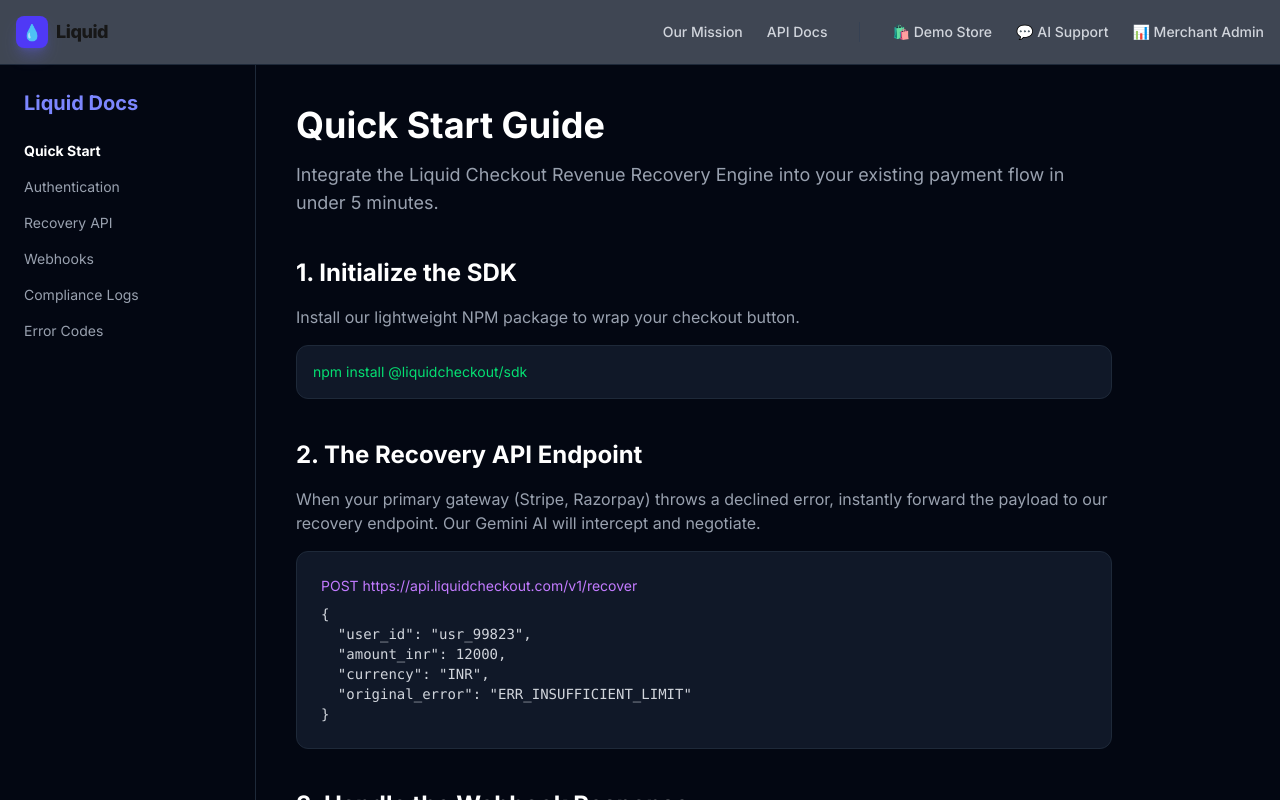
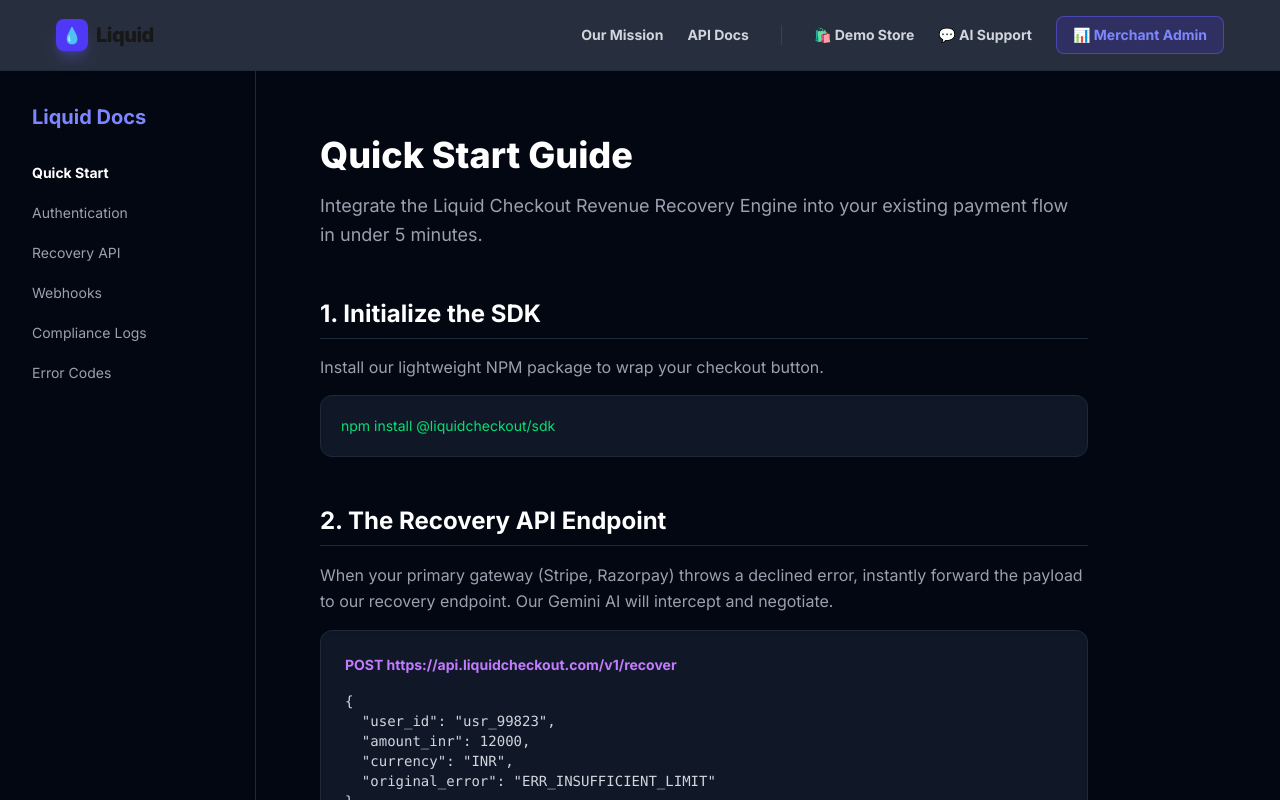
Before and after one commit to Rakshitha-cpu/Liquidcheckout, a Next.js app in the folder frontend/: page /docs in a window 1280 px wide. Shown: the top 800 px of the page. Built offline with nearby package versions, Linux system fonts and the light colour scheme.

Commit message:
style: fix layout alignment for ultra-wide monitors

```diff
--- a/frontend/app/docs/page.tsx
+++ b/frontend/app/docs/page.tsx
@@ -1,12 +1,13 @@
 "use client";
 export default function Docs() {
   return (
-    <main className="min-h-screen bg-gray-950 text-white flex">
+    <main className="flex-1 w-full flex justify-center bg-gray-950 text-white">
 
+      <div className="w-full max-w-7xl flex">
         {/* Sidebar */}
-      <aside className="w-64 border-r border-gray-800 p-6 hidden md:block shrink-0">
-        <h3 className="text-indigo-400 font-bold mb-6 text-xl">Liquid Docs</h3>
-        <ul className="space-y-4 text-sm text-gray-400">
+        <aside className="w-64 border-r border-gray-800 p-8 hidden md:block shrink-0 min-h-[90vh]">
+          <h3 className="text-indigo-400 font-bold mb-8 text-xl">Liquid Docs</h3>
+          <ul className="space-y-5 text-sm text-gray-400">
             <li className="text-white font-bold cursor-pointer">Quick Start</li>
             <li className="hover:text-white cursor-pointer transition">Authentication</li>
             <li className="hover:text-white cursor-pointer transition">Recovery API</li>
@@ -17,25 +18,25 @@ export default function Docs() {
         </aside>
 
         {/* Content */}
-      <div className="flex-1 p-10 max-w-4xl">
-        <h1 className="text-4xl font-bold mb-4">Quick Start Guide</h1>
-        <p className="text-gray-400 text-lg mb-10">
+        <div className="flex-1 p-10 md:p-16 max-w-4xl">
+          <h1 className="text-4xl font-extrabold mb-4 text-white">Quick Start Guide</h1>
+          <p className="text-gray-400 text-lg mb-12 leading-relaxed">
             Integrate the Liquid Checkout Revenue Recovery Engine into your existing payment flow in under 5 minutes.
           </p>
 
-        <h2 className="text-2xl font-bold mb-4">1. Initialize the SDK</h2>
+          <h2 className="text-2xl font-bold mb-4 border-b border-gray-800 pb-2">1. Initialize the SDK</h2>
           <p className="text-gray-400 mb-4">Install our lightweight NPM package to wrap your checkout button.</p>
-        <div className="bg-gray-900 border border-gray-800 rounded-xl p-4 mb-10 font-mono text-sm text-green-400">
+          <div className="bg-gray-900 border border-gray-800 rounded-xl p-5 mb-12 font-mono text-sm text-green-400 shadow-inner">
             npm install @liquidcheckout/sdk
           </div>
 
-        <h2 className="text-2xl font-bold mb-4">2. The Recovery API Endpoint</h2>
-        <p className="text-gray-400 mb-4">
+          <h2 className="text-2xl font-bold mb-4 border-b border-gray-800 pb-2">2. The Recovery API Endpoint</h2>
+          <p className="text-gray-400 mb-4 leading-relaxed">
             When your primary gateway (Stripe, Razorpay) throws a declined error, instantly forward the payload to our recovery endpoint. Our Gemini AI will intercept and negotiate.
           </p>
 
-        <div className="bg-gray-900 border border-gray-800 rounded-xl p-6 mb-10 font-mono text-sm overflow-x-auto">
-          <p className="text-purple-400 mb-2">POST https://api.liquidcheckout.com/v1/recover</p>
+          <div className="bg-gray-900 border border-gray-800 rounded-xl p-6 mb-12 font-mono text-sm overflow-x-auto shadow-inner">
+            <p className="text-purple-400 mb-4 font-bold">POST https://api.liquidcheckout.com/v1/recover</p>
             <pre className="text-gray-300">
 {`{
   "user_id": "usr_99823",
@@ -46,11 +47,11 @@ export default function Docs() {
             </pre>
           </div>
 
-        <h2 className="text-2xl font-bold mb-4">3. Handle the Webhook Response</h2>
-        <p className="text-gray-400 mb-4">
+          <h2 className="text-2xl font-bold mb-4 border-b border-gray-800 pb-2">3. Handle the Webhook Response</h2>
+          <p className="text-gray-400 mb-4 leading-relaxed">
             Our system will return a strict JSON response dictating the recovery method (Factoring, Split Tender, or Data-for-Debt).
           </p>
-        <div className="bg-gray-900 border border-gray-800 rounded-xl p-6 font-mono text-sm overflow-x-auto">
+          <div className="bg-gray-900 border border-gray-800 rounded-xl p-6 font-mono text-sm overflow-x-auto shadow-inner">
             <pre className="text-indigo-300">
 {`{
   "success": true,
@@ -64,6 +65,7 @@ export default function Docs() {
             </pre>
           </div>
         </div>
+      </div>
     </main>
   );
 }
--- a/frontend/app/layout.tsx
+++ b/frontend/app/layout.tsx
@@ -19,32 +19,34 @@ export default function RootLayout({
       <body className={`${inter.className} bg-gray-950 text-white min-h-screen flex flex-col`}>
 
         {/* Professional Global Navigation Bar */}
-        <nav className="w-full bg-gray-900/80 backdrop-blur-md border-b border-gray-800 p-4 sticky top-0 z-50">
-          <div className="max-w-7xl mx-auto flex justify-between items-center">
+        <nav className="w-full bg-gray-900/90 backdrop-blur-md border-b border-gray-800 p-4 sticky top-0 z-50">
+          <div className="w-full flex justify-between items-center px-4 md:px-10">
 
             {/* Logo */}
             <div className="flex items-center gap-2">
               <div className="w-8 h-8 bg-indigo-600 rounded-lg flex items-center justify-center font-bold text-white shadow-lg shadow-indigo-500/30">
                 💧
               </div>
-              <span className="font-extrabold tracking-tight text-lg">Liquid</span>
+              <span className="font-extrabold tracking-tight text-xl">Liquid</span>
             </div>
 
             {/* Links */}
-            <div className="flex gap-6 text-sm font-medium">
+            <div className="flex gap-6 text-sm font-bold items-center">
               <a href="/about" className="text-gray-300 hover:text-white hover:text-indigo-400 transition">Our Mission</a>
               <a href="/docs" className="text-gray-300 hover:text-white hover:text-indigo-400 transition">API Docs</a>
               <div className="w-px h-5 bg-gray-700 mx-2"></div>
               <a href="/store" className="text-gray-300 hover:text-white transition flex items-center gap-1">🛍️ Demo Store</a>
               <a href="/support" className="text-gray-300 hover:text-white transition flex items-center gap-1">💬 AI Support</a>
-              <a href="/dashboard" className="text-gray-300 hover:text-white transition flex items-center gap-1">📊 Merchant Admin</a>
+              <a href="/dashboard" className="bg-indigo-600/20 text-indigo-400 border border-indigo-500/50 px-4 py-2 rounded-lg hover:bg-indigo-600 hover:text-white transition flex items-center gap-1">
+                📊 Merchant Admin
+              </a>
             </div>
 
           </div>
         </nav>
 
         {/* Page Content */}
-        <div className="flex-1">
+        <div className="flex-1 w-full flex flex-col">
           {children}
         </div>
 
```
Lines whose indentation alone changed are shown as unchanged.
